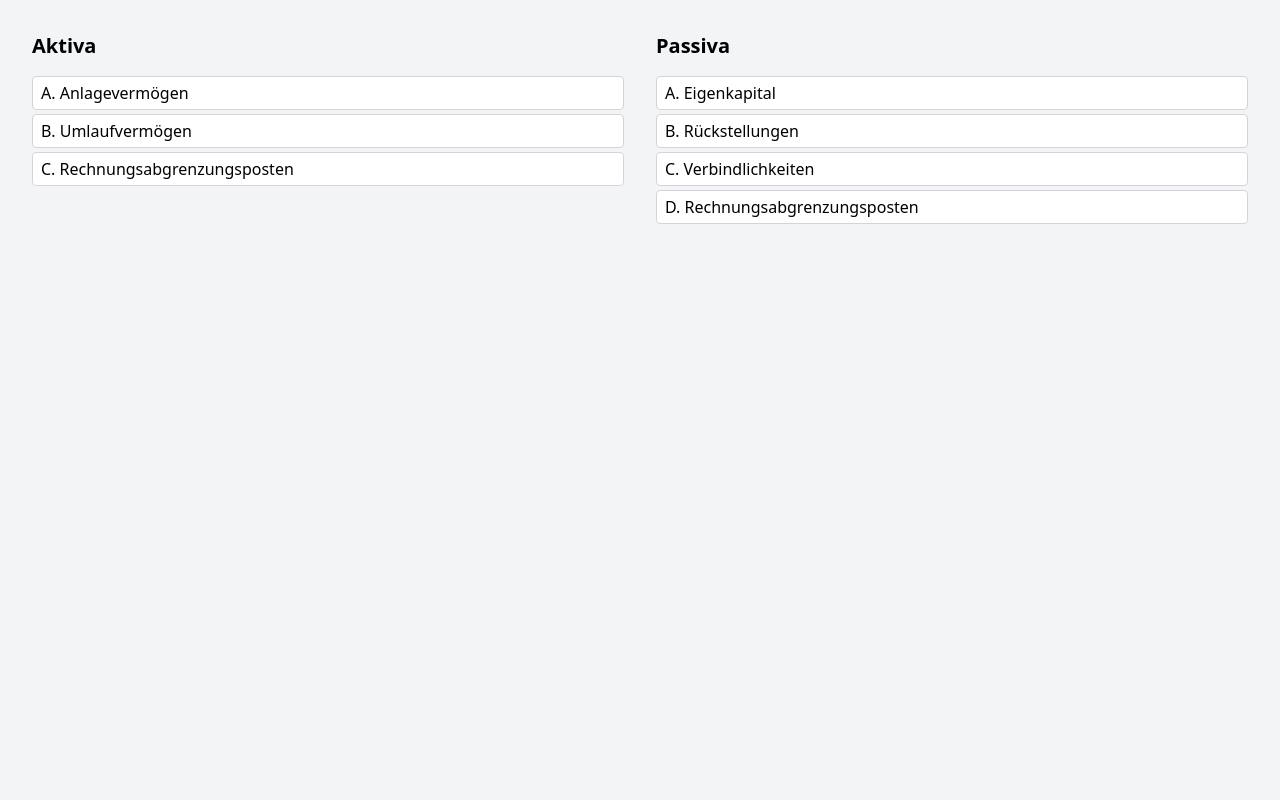
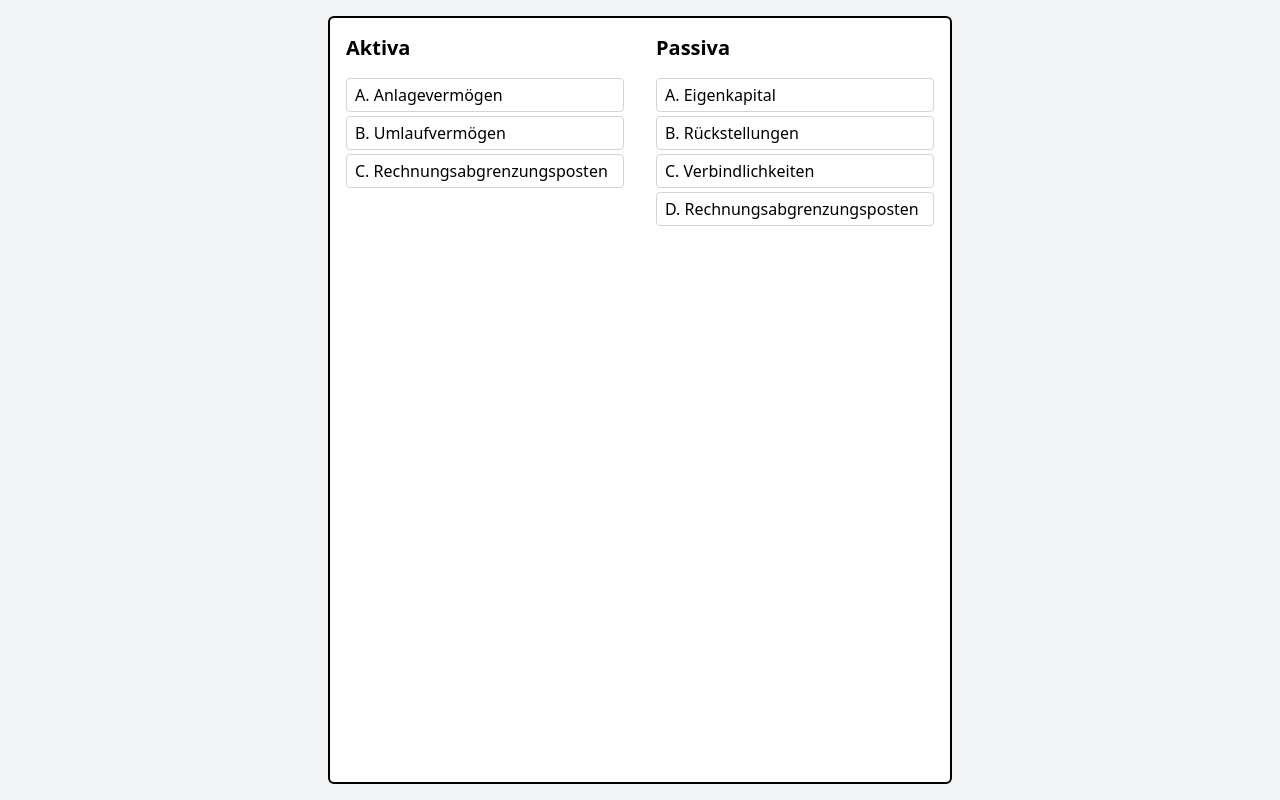
Before and after one commit to Interaktive-Bilanz/frontend, a React (Create React App) app: page / in a window 1280 px wide. Built offline with nearby package versions, Linux system fonts and the light colour scheme.

Commit message:
added area with border for bilanz component

```diff
--- a/src/components/bilanz/BilanzComponent.tsx
+++ b/src/components/bilanz/BilanzComponent.tsx
@@ -6,7 +6,7 @@ import data from "../../api/bilanz.json";
 
 const BilanzComponent: React.FC = () => {
   return (
-    <div className="flex">
+    <div className="flex w-1/2 bg-white border-black border-2 rounded-md border-solid">
       <BilanzColumn title="Aktiva" posten={data.aktiva.posten} />
       <BilanzColumn title="Passiva" posten={data.passiva.posten} />
     </div>
--- a/src/pages/Workspace.tsx
+++ b/src/pages/Workspace.tsx
@@ -5,7 +5,11 @@ type WorkspaceProps = {
 };
 
 function Workspace({ children }: WorkspaceProps) {
-  return <div className="min-h-screen bg-gray-100 p-4">{children}</div>;
+  return (
+    <div className="flex justify-center min-h-screen bg-gray-100 p-4">
+      {children}
+    </div>
+  );
 }
 
 export default Workspace;
```
